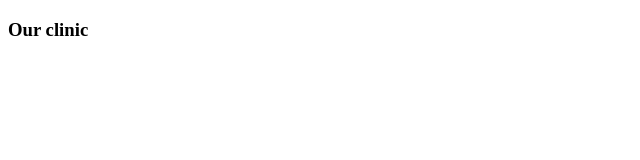
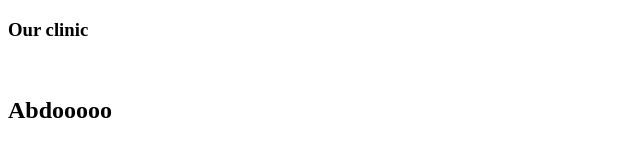
Before and after one commit to dev-abdelrazek/clinic, a plain HTML site: page index.html in a window 1280 px wide. Shown: the whole page, without its empty margins (0-640 px from the left). Drawn offline with Linux system fonts and the light colour scheme.

Commit message:
Update index.html

```diff
--- a/index.html
+++ b/index.html
@@ -11,6 +11,7 @@
 <body>
     <h3>Our clinic</h3>
     <img src="" alt="">
+    <h2>Abdooooo</h2>
 </body>
 
 </html>
```
